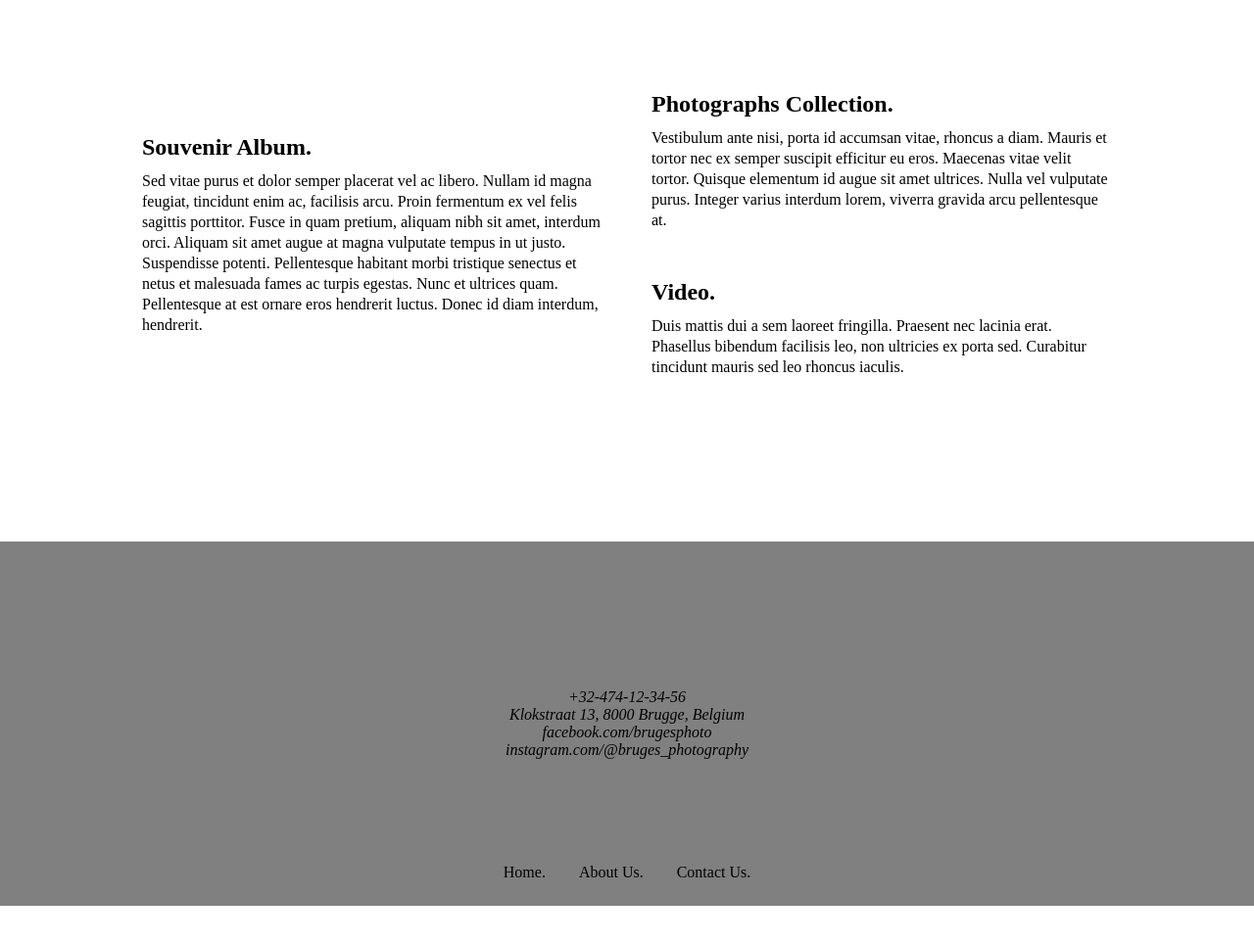
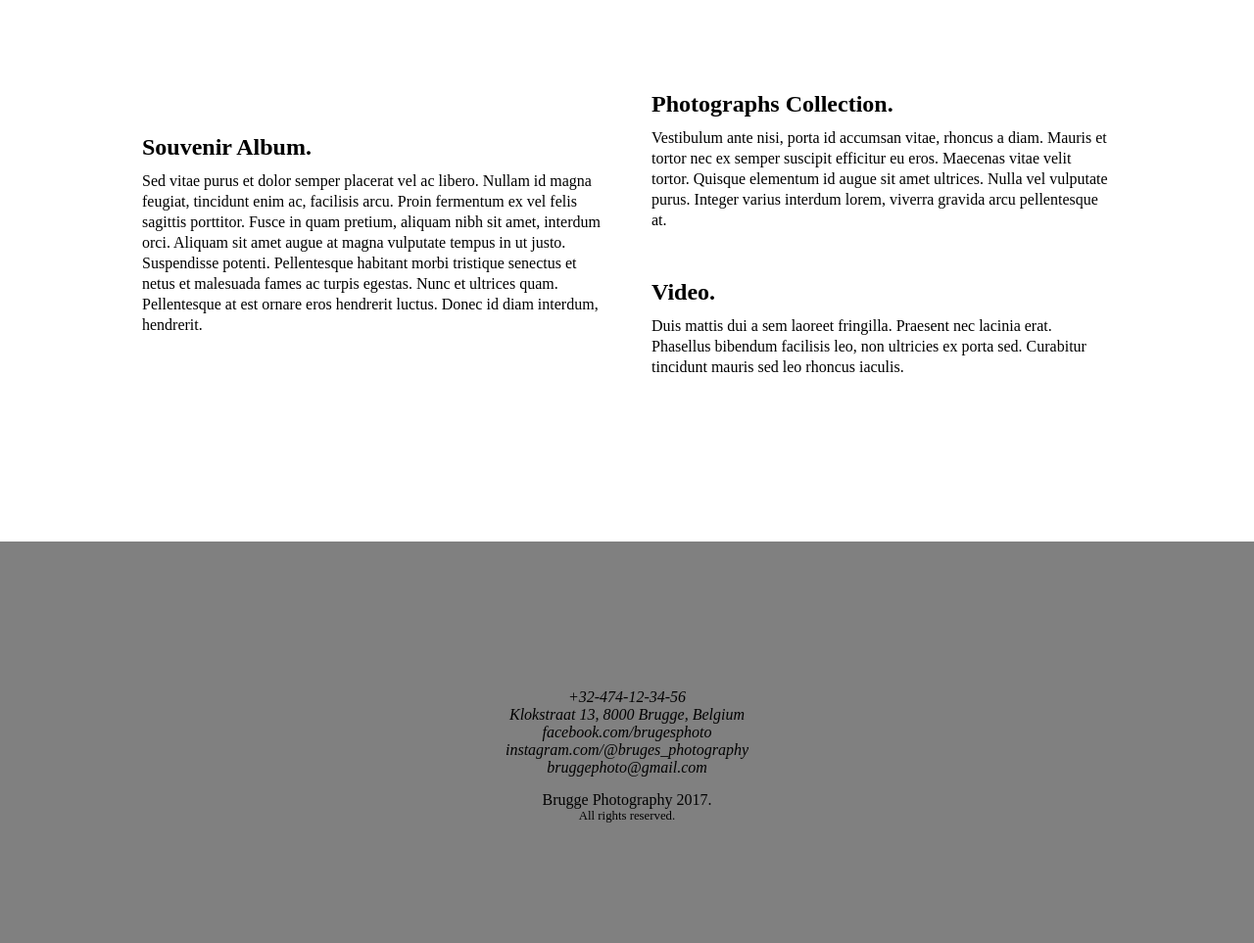
Before and after one commit to gottfried-github/brugge-photo, a plain HTML site: page index.html in a window 1280 px wide. Shown: the part 903-1866 px from the top of the page at 98% size. Before the commit the page ends 1828 px from the top, so only its background shows below. Drawn offline with nearby package versions, Linux system fonts and the light colour scheme; a web font is replaced by a local one.

Commit message:
remove sitemap

```diff
--- a/index.css
+++ b/index.css
@@ -117,7 +117,6 @@ section {
 }
 
 #menu {
-  opacity: 0;
   position: fixed;
   bottom: 0px;
   width: 100%;
@@ -128,6 +127,7 @@ section {
 
   background-color: rgba(245,245,245,0.7);
   /*
+  opacity: 0;
   text-align: center;
   padding-left: 50px;
   */
@@ -378,22 +378,22 @@ address {
   text-align: center;
 }
 
-#sitemap {
-  position: absolute;
-  bottom: 0px;
-  width: 100%;
-  padding-top: 25px;
-  padding-bottom: 25px;
+.endinf {
+  margin-top: 15px;
+}
+
+.sign {
+  font-family: LibreBodoni;
+  font-weight: 400;
   text-align: center;
 }
 
-#sitemap span {
-  font-family: LibreBodoni;
-  font-size: 1em;
-  margin-left: 15px;
-  margin-right: 15px;
+.rights {
+  font-size: 0.8em;
+  text-align: center;
   /*
-  margin-top: 20px;
-  margin-bottom: 20px;
+  position: absolute;
+  width: 100%;
+  bottom: 0px;
   */
 }
--- a/index.html
+++ b/index.html
@@ -154,11 +154,13 @@
         <div> Klokstraat 13, 8000 Brugge, Belgium </div>
         <div> facebook.com/brugesphoto </div>
         <div> instagram.com/@bruges_photography </div>
+        <div> bruggephoto@gmail.com </div>
       </address>
-      <div id="sitemap">
-        <span>Home.</span>
-        <span>About Us.</span>
-        <span>Contact Us.</span>
+      <div class="endinf">
+        <div class="sign">
+          Brugge Photography 2017.
+        </div>
+        <div class="rights"> All rights reserved. </div>
       </div>
     </footer>
 
```
